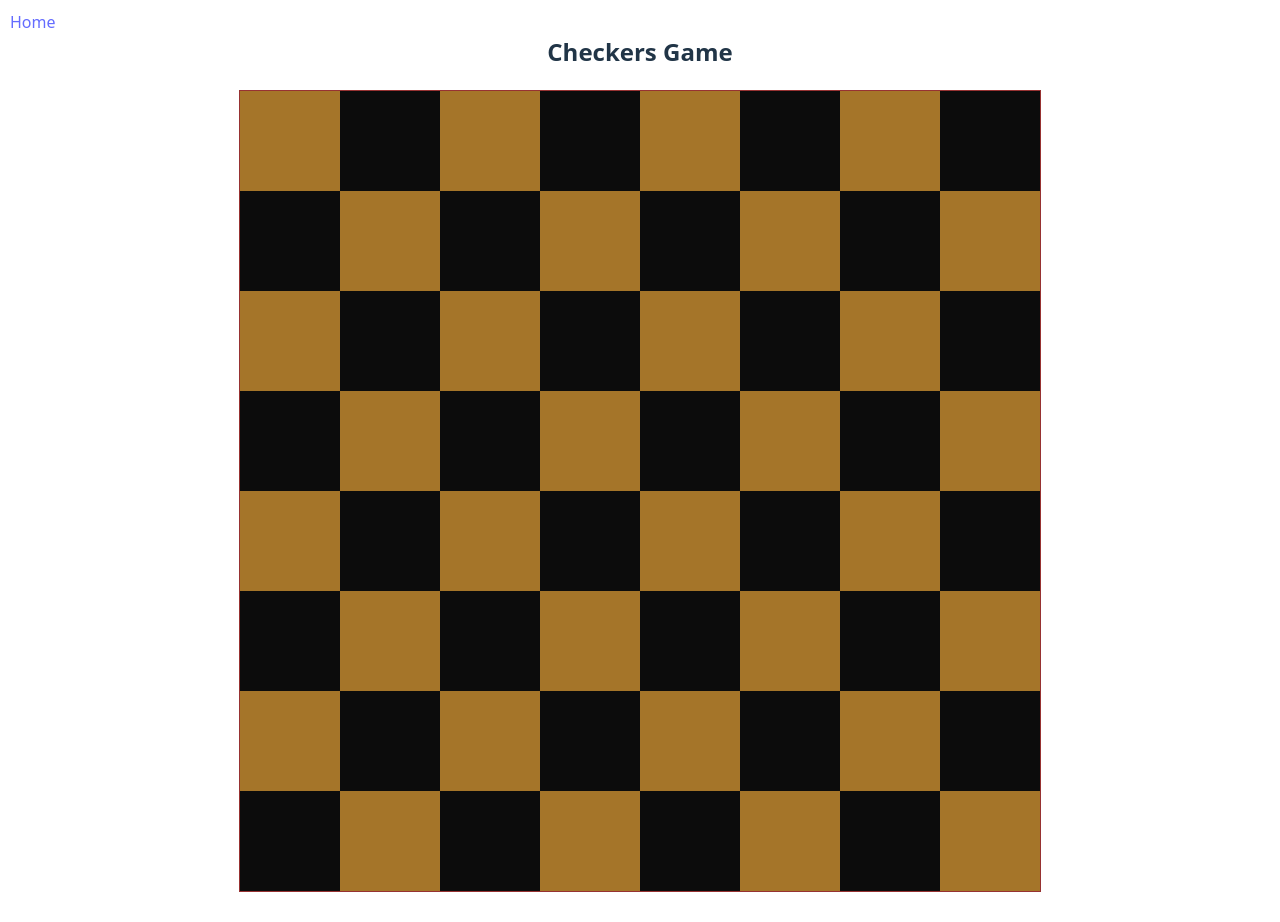
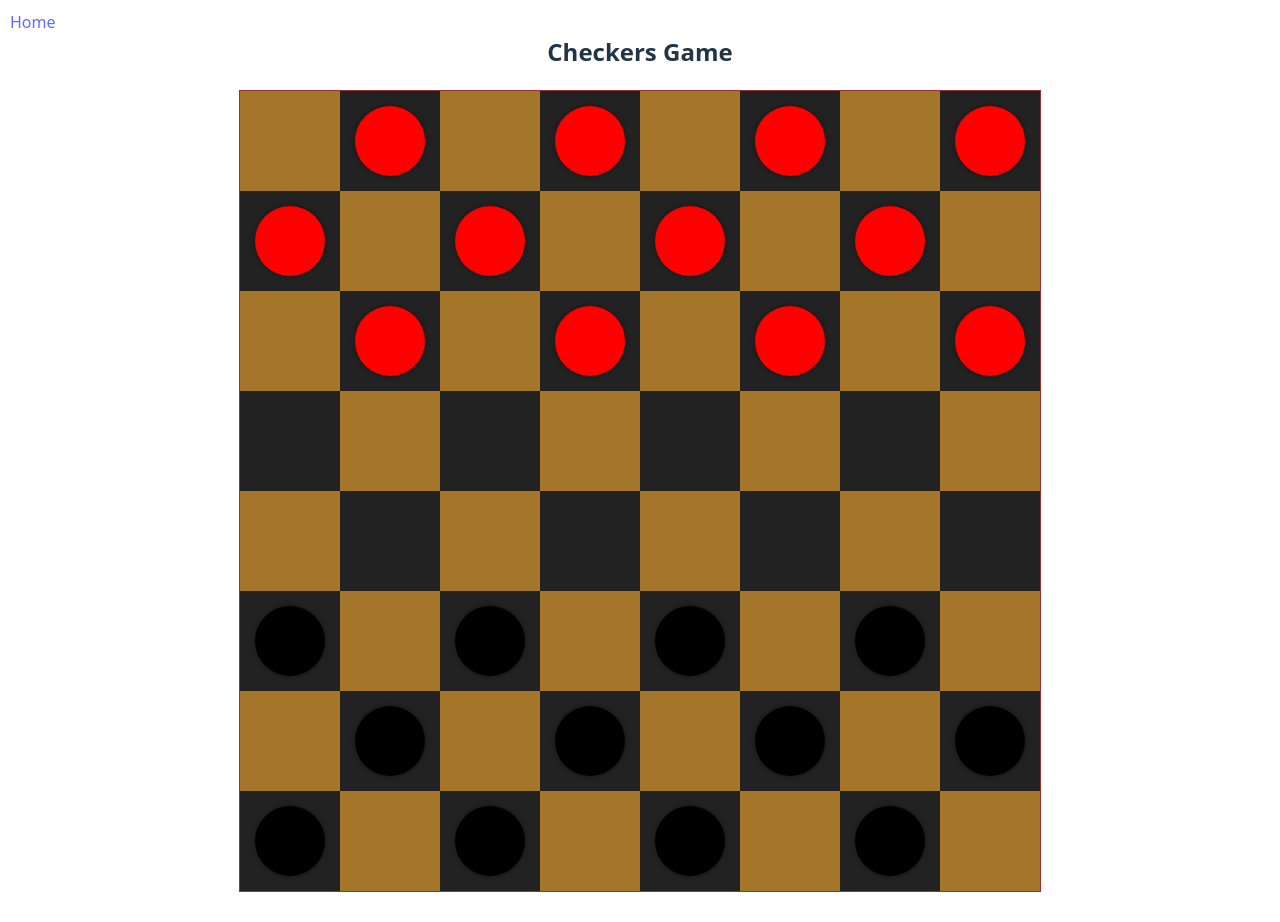
Before and after one commit to AverytKyle/Game-Site, a React (Vite) app in the folder frontend/: page /checkers in a window 1280 px wide. Built offline with nearby package versions, Linux system fonts and the light colour scheme.

Commit message:
added drag and drop for pieces

```diff
--- a/frontend/src/components/Checkers/Board.js
+++ b/frontend/src/components/Checkers/Board.js
@@ -13,6 +13,14 @@ class Board {
                 cell.classList.add('cell');
                 if ((row + col) % 2 === 0) {
                     cell.classList.add('light');
+                } else if (row < 3){
+                    const piece = new Piece({ row, col }, 'red', boardElement);
+                    cell.classList.add('dark');
+                    cell.appendChild(piece.render());
+                } else if (row > 4){
+                    const piece = new Piece({ row, col }, 'black', boardElement);
+                    cell.classList.add('dark');
+                    cell.appendChild(piece.render());
                 } else {
                     cell.classList.add('dark');
                 }
@@ -21,13 +29,20 @@ class Board {
         } return boardElement;
     }
 
-    placePiece(piece, row, col) {
-        if (row < 3 && piece.getColor() === 'red' && (row + col) % 2 === 0) {
-            this.board[row][col] = piece;
-        } else if (row > 5 && piece.getColor() === 'black' && (row + col) % 2 === 1) {
-            this.board[row][col] = piece;
-        } else {
-            console.log('Invalid piece placement');
+    placePiece() {
+        const boardElement = document.getElementsByClassName('checkers-game-board')[0];
+        for (let row = 0; row < 8; row++) {
+            for (let col = 0; col < 8; col++) {
+                if (row < 3 && (row + col) % 2 === 1) {
+                    const newPiece = new Piece({ row, col }, 'red', boardElement);
+                    this.board[row][col] = newPiece;
+                } else if (row > 4 && (row + col) % 2 === 1) {
+                    const newPiece = new Piece({ row, col }, 'black', boardElement);
+                    this.board[row][col] = newPiece;
+                } else {
+                    this.board[row][col] = null;
+                }
+            }
         }
     }
 
--- a/frontend/src/components/Checkers/Checkers.css
+++ b/frontend/src/components/Checkers/Checkers.css
@@ -5,6 +5,7 @@
 }
 
 .checkers-game-board {
+    position: relative;
     display: grid;
     width: 800px;
     height: 800px;
@@ -15,32 +16,42 @@
     /* gap: 2px; */
 }
 
-/* .checkers-cell {
+.cell.dark {
+    display: flex;
+    justify-content: center;
+    align-items: center;
+    background-color: #222222;
     width: 100px;
     height: 100px;
-    display: flex;
-    align-items: center;
-    justify-content: center;
-    border: #973232 1px solid;
-    cursor: pointer;
-} */
-
-.cell.dark {
-    background-color: #0c0c0c;
-    width: auto;
-    height: auto;
 }
 
 .cell.light {
     background-color: #a57529;
-    width: 100%;
-    height: 100%;
+    width: 100px;
+    height: 100px;
 }
 
 .checkers-piece {
+    margin-left: -35px;
+    margin-top: -35px;
+}
+
+.checkers-piece.red {
     width: 70px;
     height: 70px;
     border-radius: 50%;
     box-shadow: 0 0 5px rgba(8, 8, 8, 0.5);
     background-color: red;
 }
+
+.checkers-piece.black {
+    width: 70px;
+    height: 70px;
+    border-radius: 50%;
+    box-shadow: 0 0 5px rgba(8, 8, 8, 0.5);
+    background-color: black;
+}
+
+.checkers-piece.red:focus {
+    outline: none;
+}
--- a/frontend/src/components/Checkers/Checkers.jsx
+++ b/frontend/src/components/Checkers/Checkers.jsx
@@ -5,9 +5,13 @@ import './Checkers.css';
 
 function CheckersGame() {
     const board = new Board();
+    const [moveableCells, setMoveableCells] = useState([]);
 
     useEffect(() => {
         board.renderBoard();
+        let boardSpot = document.getElementsByClassName('cell dark');
+        setMoveableCells(Array.from(boardSpot));
+
         return () => {
             // Cleanup: clear the board on unmount
             const boardElement = document.getElementsByClassName('checkers-game-board')[0];
@@ -19,6 +23,37 @@ function CheckersGame() {
         board.placePiece()
     };
 
+    const isFreeSpot = (spot) => {
+        if (spot.children.length === 0) {
+            return true;
+        } else {
+            return false;
+        }
+    }
+
+    const piece = document.querySelector('.checkers-piece');
+
+    console.log(piece);
+
+    // for (let cell of moveableCells) {
+    //     cell.addEventListener('dragover', (e) => {
+    //         e.preventDefault();
+    //         cell.classList.add('drag-over');
+    //     });
+    //     cell.addEventListener('dragleave', () => {
+    //         cell.classList.remove('drag-over');
+    //     });
+    //     cell.addEventListener('drop', (e) => {
+    //         e.preventDefault();
+    //         cell.classList.remove('drag-over');
+    //         const pieceId = e.dataTransfer.getData('text/plain');
+    //         console.log(pieceId);
+    //         const piece = document.getElementById(pieceId);
+    //         if (isFreeSpot(cell)) {
+    //             cell.appendChild(piece);
+    //         }
+    //     });
+    // }
 
     return (
         <div className="checkers-game-container">
@@ -26,7 +61,7 @@ function CheckersGame() {
                 <h2>Checkers Game</h2>
             </div>
             <div className="checkers-game-board">
-                {/* {createBoard()} */}
+                {createBoard()}
             </div>
         </div>
     );
--- a/frontend/src/components/Checkers/Piece.js
+++ b/frontend/src/components/Checkers/Piece.js
@@ -1,24 +1,92 @@
 class Piece {
-    constructor(position, color) {
+    static idCounter = 0;
+
+    constructor(position, color, boardElement) {
         this.position = position; // { row: int, col: int }
         this.color = color; // 'red' or 'black'
         this.isKing = false;
         this.element = null;
+        this.id = Piece.idCounter++;
+        this.squareSize = 100; // Size of each square on the board in pixels
+        this.boardElement = boardElement;
+        this.dragging = false;
+        this.offsetX = 0;
+        this.offsetY = 0;
+    }
+
+    getColor() {
+        return this.color;
     }
 
     makeKing() {
         this.isKing = true;
+        this.element.classList.add('king');
     }
 
     move(newPosition) {
         this.position = newPosition;
+        this.renderPosition();
     }
 
     render() {
         const pieceElement = document.createElement('div');
         pieceElement.classList.add('checkers-piece', this.color);
+        pieceElement.style.position = 'absolute';
+        pieceElement.setAttribute('id', `piece-${this.id}`);
         this.element = pieceElement;
+
+        this.renderPosition();
+        this.addDragHandlers();
+
         return pieceElement;
+    }
+
+    renderPosition() {
+        this.element.style.left = `${this.position.col * this.squareSize + this.squareSize / 2}px`;
+        this.element.style.top = `${this.position.row * this.squareSize + this.squareSize / 2}px`;
+
+    }
+
+    addDragHandlers() {
+        this.element.addEventListener('pointerdown', (e) => {
+            this.dragging = true;
+            this.element.setPointerCapture(e.pointerId);
+
+            const rect = this.element.getBoundingClientRect();
+            const centerX = rect.left + rect.width / 2;
+            const centerY = rect.top + rect.height / 2;
+            this.offsetX = e.clientX - centerX;
+            this.offsetY = e.clientY - centerY;
+
+            this.element.style.zIndex = 1000; // Bring to front
+            this.element.style.cursor = 'grabbing';
+        });
+
+        this.element.addEventListener('pointermove', (e) => {
+            if (!this.dragging) return;
+
+            const boardRect = this.boardElement.getBoundingClientRect();
+
+            this.element.style.left =
+                `${e.clientX - boardRect.left - this.offsetX}px`;
+            this.element.style.top =
+                `${e.clientY - boardRect.top - this.offsetY}px`;
+        });
+
+        this.element.addEventListener('pointerup', (e) => {
+            this.dragging = false;
+            this.element.style.cursor = 'grab';
+
+            // Snap to nearest square
+            const col = Math.round(
+                this.element.offsetLeft / this.squareSize
+            );
+            const row = Math.round(
+                this.element.offsetTop / this.squareSize
+            );
+
+            this.move({ row, col });
+        });
     }
 }
 
```
